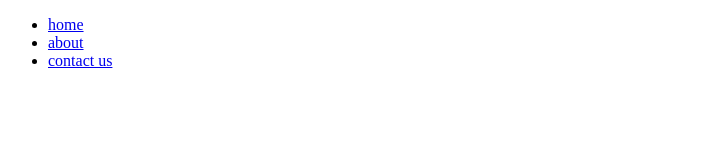
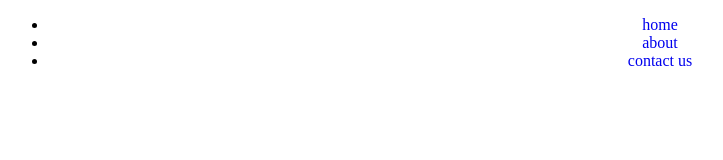
Before and after one commit to matanalkalay/newproject, a plain HTML site: page gittest/index.html in a window 1280 px wide. Shown: the whole page, without its empty margins (0-723 px from the left). Drawn offline with Linux system fonts and the light colour scheme.

Commit message:
css file as been uploded

```diff
--- a/gittest/index.html
+++ b/gittest/index.html
@@ -2,6 +2,7 @@
 <html>
 <head>
 	<title></title>
+<link rel="stylesheet" type="text/css" href="style.css">
 </head>
 <body>
 <ul>
--- /dev/null
+++ b/gittest/style.css
@@ -0,0 +1,6 @@
+body{
+text-align: center;
+}
+ul li a{
+	text-decoration: none;
+}
```
